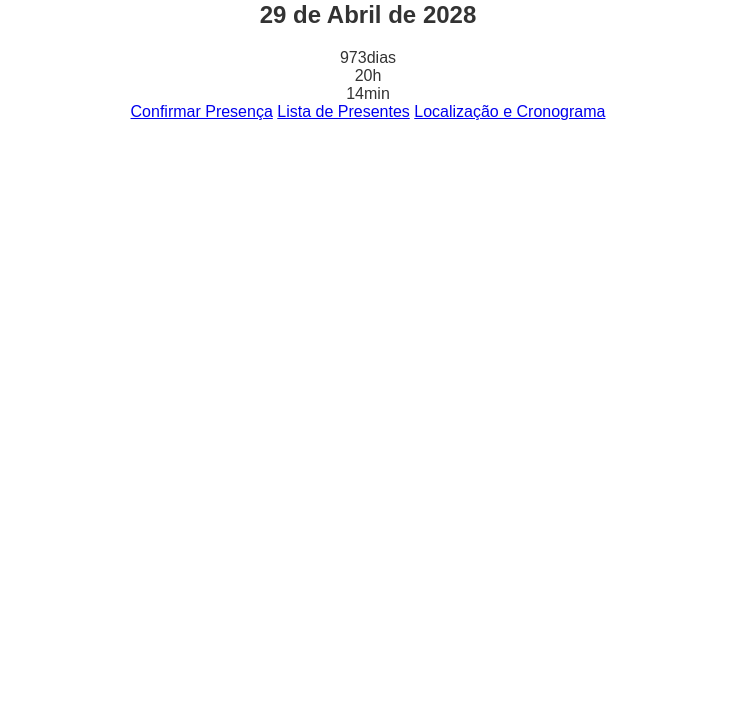
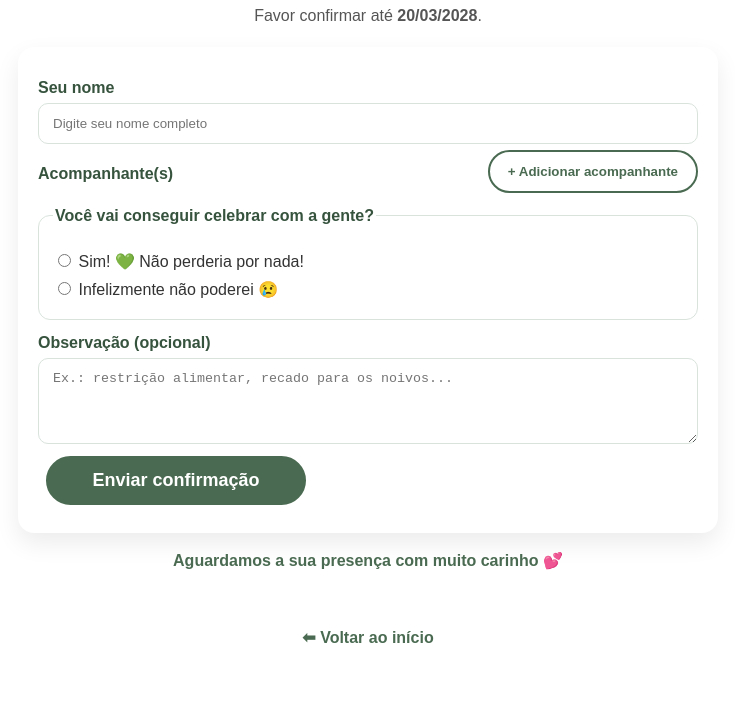
Before and after one commit to JR290428/JoaoV-Rayane, a plain HTML site: page rsvp.html in a window 1280 px wide. Shown: the part 97-800 px from the top of the page, without its empty margins (272-1007 px from the left). Drawn offline with Linux system fonts and the light colour scheme.

Commit message:
Update rsvp.html

```diff
--- a/rsvp.html
+++ b/rsvp.html
@@ -1,52 +1,81 @@
 <!DOCTYPE html>
 <html lang="pt-BR">
 <head>
-  <meta charset="UTF-8">
-  <meta name="viewport" content="width=device-width, initial-scale=1.0">
-  <title>Casamento João & Rayane</title>
-  <link rel="stylesheet" href="style.css">
-  <link href="https://fonts.googleapis.com/css2?family=Great+Vibes&display=swap" rel="stylesheet">
+  <meta charset="utf-8" />
+  <meta name="viewport" content="width=device-width, initial-scale=1" />
+  <title>RSVP — Confirmação de Presença</title>
+  <link rel="stylesheet" href="style.css" />
 </head>
 <body>
-  <div class="container">
-    <!-- Monograma -->
-    <img src="images/monograma.png" alt="Monograma" class="monograma">
+  <header class="topo-menor">
+    <h1 class="titulo-pagina">Confirmação de Presença</h1>
+    <p class="subtitulo">Favor confirmar até <strong>20/03/2028</strong>.</p>
+  </header>
 
-    <!-- Nomes -->
-    <h1 class="nomes">João Vitor & Rayane</h1>
+  <main class="form-container">
+    <form id="rsvpForm" class="card-form">
+      <!-- Nome do convidado -->
+      <label class="lbl">Seu nome</label>
+      <input class="inp" type="text" name="nome" placeholder="Digite seu nome completo" required />
 
-    <!-- Data -->
-    <h2 class="data">29 de Abril de 2028</h2>
+      <!-- Acompanhantes dinâmicos -->
+      <div class="acompanhantes-header">
+        <span class="lbl">Acompanhante(s)</span>
+        <button class="btn btn-outlined" id="addAcomp" type="button">+ Adicionar acompanhante</button>
+      </div>
+      <div id="listaAcompanhantes"></div>
 
-    <!-- Contagem regressiva -->
-    <div id="contador" class="contador"></div>
+      <!-- Confirmação Sim/Não com frases -->
+      <fieldset class="fieldset">
+        <legend class="lbl">Você vai conseguir celebrar com a gente?</legend>
+        <label class="radio">
+          <input type="radio" name="confirmacao" value="Sim" required />
+          <span>Sim! 💚 Não perderia por nada!</span>
+        </label>
+        <label class="radio">
+          <input type="radio" name="confirmacao" value="Não" />
+          <span>Infelizmente não poderei 😢</span>
+        </label>
+      </fieldset>
 
-    <!-- Botões -->
-    <div class="botoes">
-      <a href="rsvp.html" class="botao">Confirmar Presença</a>
-      <a href="presentes.html" class="botao">Lista de Presentes</a>
-      <a href="cronograma.html" class="botao">Localização e Cronograma</a>
-    </div>
-  </div>
+      <!-- Observação -->
+      <label class="lbl">Observação (opcional)</label>
+      <textarea class="inp" name="obs" rows="4" placeholder="Ex.: restrição alimentar, recado para os noivos..."></textarea>
+
+      <button class="btn btn-lg" type="submit">Enviar confirmação</button>
+    </form>
+
+    <p class="msg-final">Aguardamos a sua presença com muito carinho 💕</p>
+  </main>
+
+  <footer class="rodape">
+    <a class="link-voltar" href="index.html">⬅ Voltar ao início</a>
+  </footer>
 
   <script>
-    function atualizarContador() {
-      const destino = new Date("2028-04-29T14:30:00").getTime();
-      const agora = new Date().getTime();
-      const distancia = destino - agora;
+    // Adicionar campos de acompanhantes dinamicamente
+    const btnAdd = document.getElementById('addAcomp');
+    const lista  = document.getElementById('listaAcompanhantes');
 
-      const dias = Math.floor(distancia / (1000 * 60 * 60 * 24));
-      const horas = Math.floor((distancia % (1000 * 60 * 60 * 24)) / (1000 * 60 * 60));
-      const minutos = Math.floor((distancia % (1000 * 60 * 60)) / (1000 * 60));
+    btnAdd.addEventListener('click', () => {
+      const wrap = document.createElement('div');
+      wrap.className = 'linha-acomp';
+      wrap.innerHTML = `
+        <input class="inp" type="text" name="acompanhante[]" placeholder="Nome do acompanhante" />
+        <button class="btn btn-danger" type="button">Remover</button>
+      `;
+      wrap.querySelector('button').addEventListener('click', () => wrap.remove());
+      lista.appendChild(wrap);
+    });
 
-      document.getElementById("contador").innerHTML = `
-        <div class="calendario">
-          <div><span>${dias}</span>dias</div>
-          <div><span>${horas}</span>h</div>
-          <div><span>${minutos}</span>min</div>
-        </div>`;
-    }
-    setInterval(atualizarContador, 1000);
+    // Envio "fake" (apenas demonstração). Para integrar ao Google Sheets:
+    // - Crie um Google Form vinculado a uma planilha (Google Sheets),
+    // - Copie o "action" do Form e os "name" dos campos,
+    // - Substitua o comportamento abaixo por um form normal POST.
+    document.getElementById('rsvpForm').addEventListener('submit', (e) => {
+      e.preventDefault();
+      alert('Confirmação registrada! (Exemplo local)\n\nPara salvar no Google Sheets, conecte este formulário a um Google Form.');
+    });
   </script>
 </body>
 </html>
```
